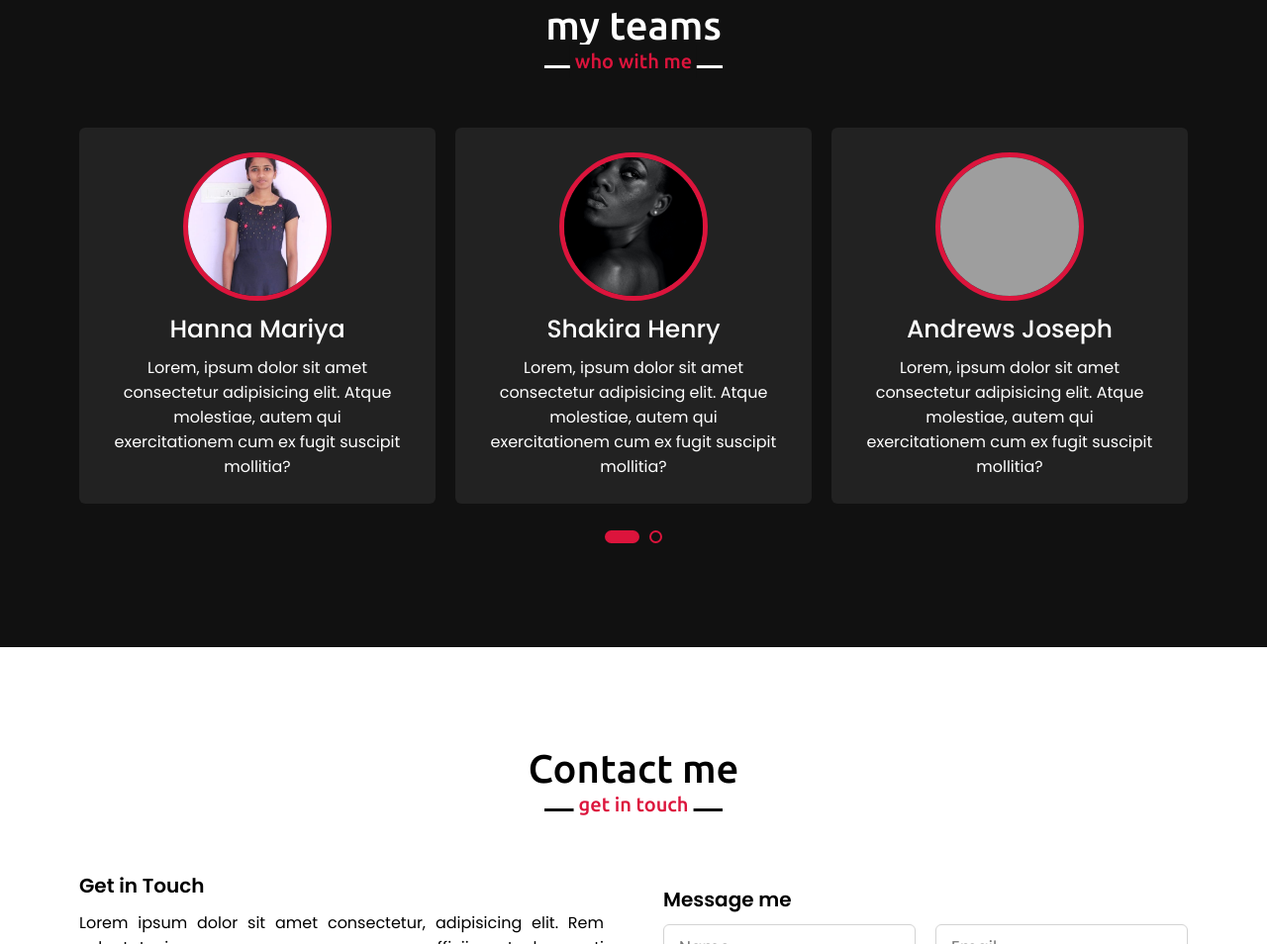
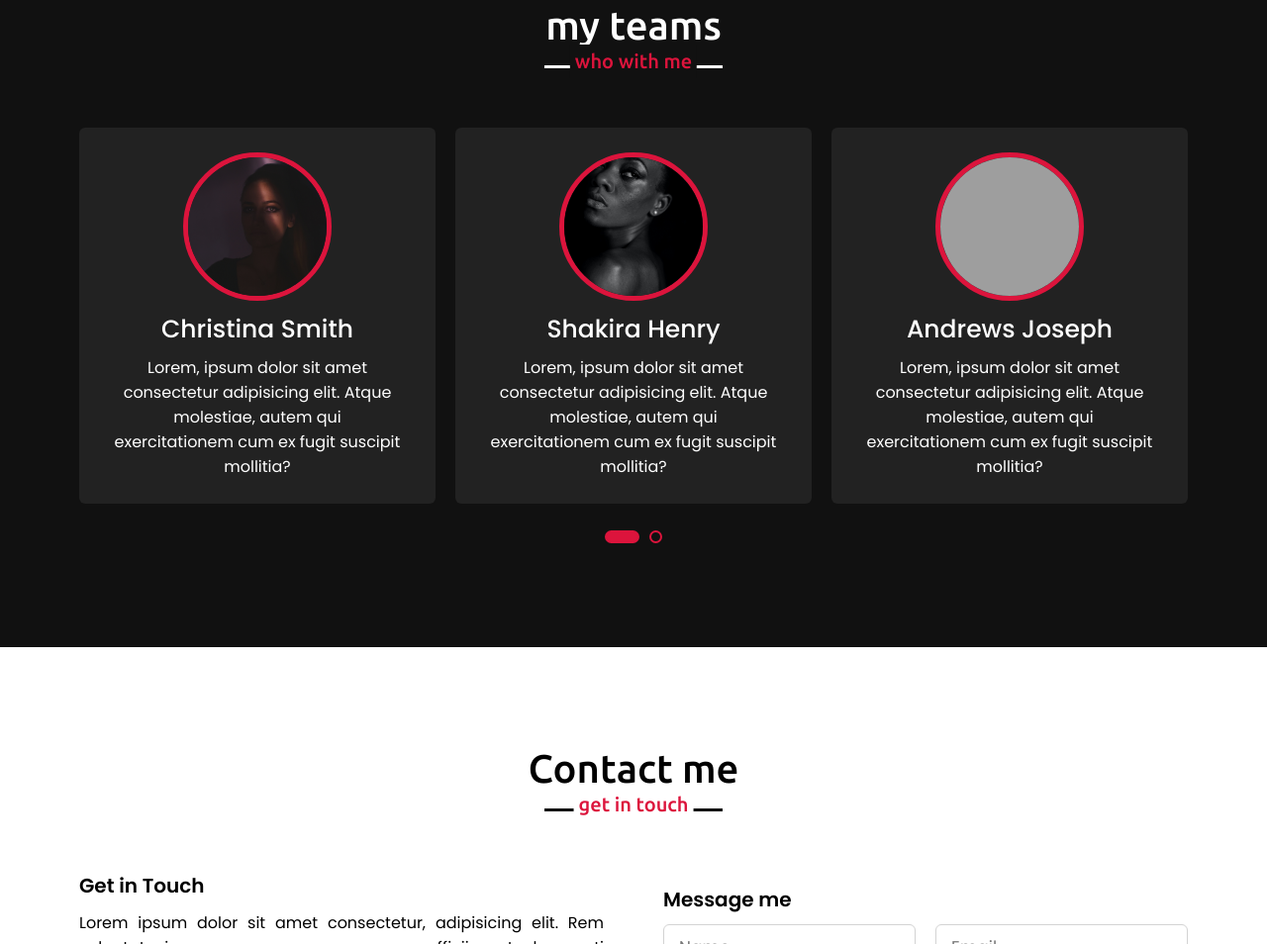
Before and after one commit to aswinko/personal-Website, a plain HTML site: page index.html in a window 1280 px wide. Shown: the part 2843-3797 px from the top of the page at 99% size. Drawn offline with nearby package versions, Linux system fonts and the light colour scheme; grey boxes are pictures that could not be loaded.

Commit message:
Update index.html

```diff
--- a/index.html
+++ b/index.html
@@ -168,11 +168,11 @@
             <div class="carousel owl-carousel">
                 <div class="card">
                     <div class="box">
-<!--                         <img src="img/person1.jpg" alt="">
-                        <div class="text">Christina Smith</div> -->
+                        <img src="img/person1.jpg" alt="">
+                        <div class="text">Christina Smith</div>
 
-                        <img src="img/hanna.jpeg" alt="">
-                        <div class="text">Hanna Mariya</div>
+<!--                         <img src="img/hanna.jpeg" alt="">
+                        <div class="text">Hanna Mariya</div> -->
                         <p>Lorem, ipsum dolor sit amet consectetur adipisicing elit. Atque molestiae, autem qui exercitationem cum ex fugit suscipit mollitia?</p>
                     </div>
                 </div>
```
